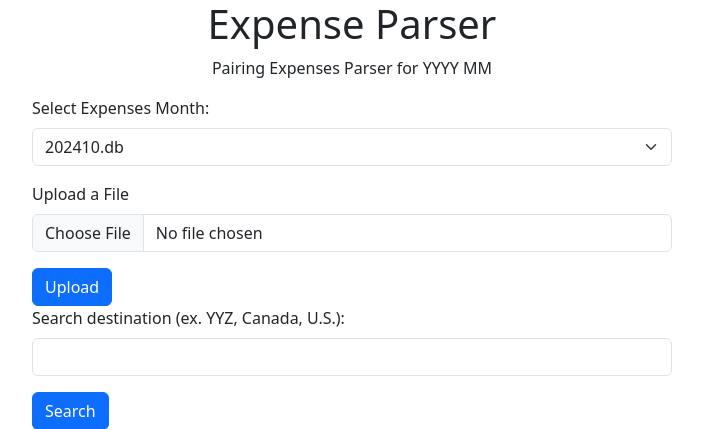
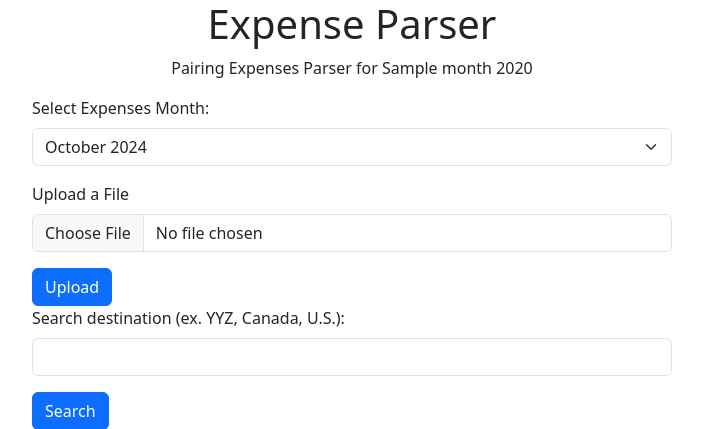
Before and after one commit to wyodoodoyw/ExpensesParser, a Flask app: template templates/index.html in a window 1280 px wide. Shown: the top 429 px of the page, without its empty margins (288-991 px from the left). Run offline with Flask 3, Linux system fonts and the light colour scheme; tables that the repository leaves empty hold one stand-in row (values such as "Sample post"); the template is opened without the code that fills it: values that come from a table or form of the project are taken from there, most other values are stand-ins (such as "Sample title", 1, 10 or a date in 2020); parts of the project's set-up code (start-up, migrations or seed data) failed here and were passed over; some libraries are stand-ins or nearby versions.

Commit message:
displays month and year on index and in dropdown menu

```diff
--- a/main.py
+++ b/main.py
@@ -31,8 +31,21 @@ db.init_app(app)
 Bootstrap5(app)
 
 year = datetime.today().year
-month = f'{datetime.today().month:02d}'
-
+months = {
+                '01': 'January',
+                '02': 'February',
+                '03': 'March',
+                '04': 'April',
+                '05': 'May',
+                '06': 'June',
+                '07': 'July',
+                '08': 'August',
+                '09': 'September',
+                '10': 'October',
+                '11': 'November',
+                '12': 'December',
+            }
+month = months[str(datetime.now().month)]
 
 # CREATE TABLE
 class Destination(db.Model):
@@ -75,8 +88,8 @@ def get_drop_list():
     # files_list = [f for f in listdir(path) if isfile(join(path, f))]
     for file in listdir(path):
         if isfile(join(path, file)):
-            files_list.append((file, file))
-    files_list.append((None, 'Upload New File'))
+            files_list.append((file, f'{months[file[4:6]]} {file[0:4]}'))
+    files_list.append(('upload', 'Upload New File'))
     return files_list
 
 
@@ -103,8 +116,8 @@ def index():
             data = Destination.query.filter_by(country_code=search_query['q']).first()
         else:
             data = None
-        return render_template("index.html", form=expenses_form, data=data)
-    return render_template("index.html", form=expenses_form, data=None)
+        return render_template("index.html", form=expenses_form, data=data, year=year, month=month)
+    return render_template("index.html", form=expenses_form, data=None, year=year, month=month)
 
 
 
--- a/templates/index.html
+++ b/templates/index.html
@@ -7,7 +7,7 @@
 <div class="content">
     <h1 class="heading mx-auto text-center">Expense Parser</h1>
     <div class="mx-auto">
-        <p class="description mx-auto text-center">Pairing Expenses Parser for YYYY MM</p>
+        <p class="description mx-auto text-center">Pairing Expenses Parser for {{ month }} {{ year }}</p>
 
         {% if form %}
         <div class="col-md-6 mx-auto">{{ render_form(form, novalidate=True) }}</div>
```
